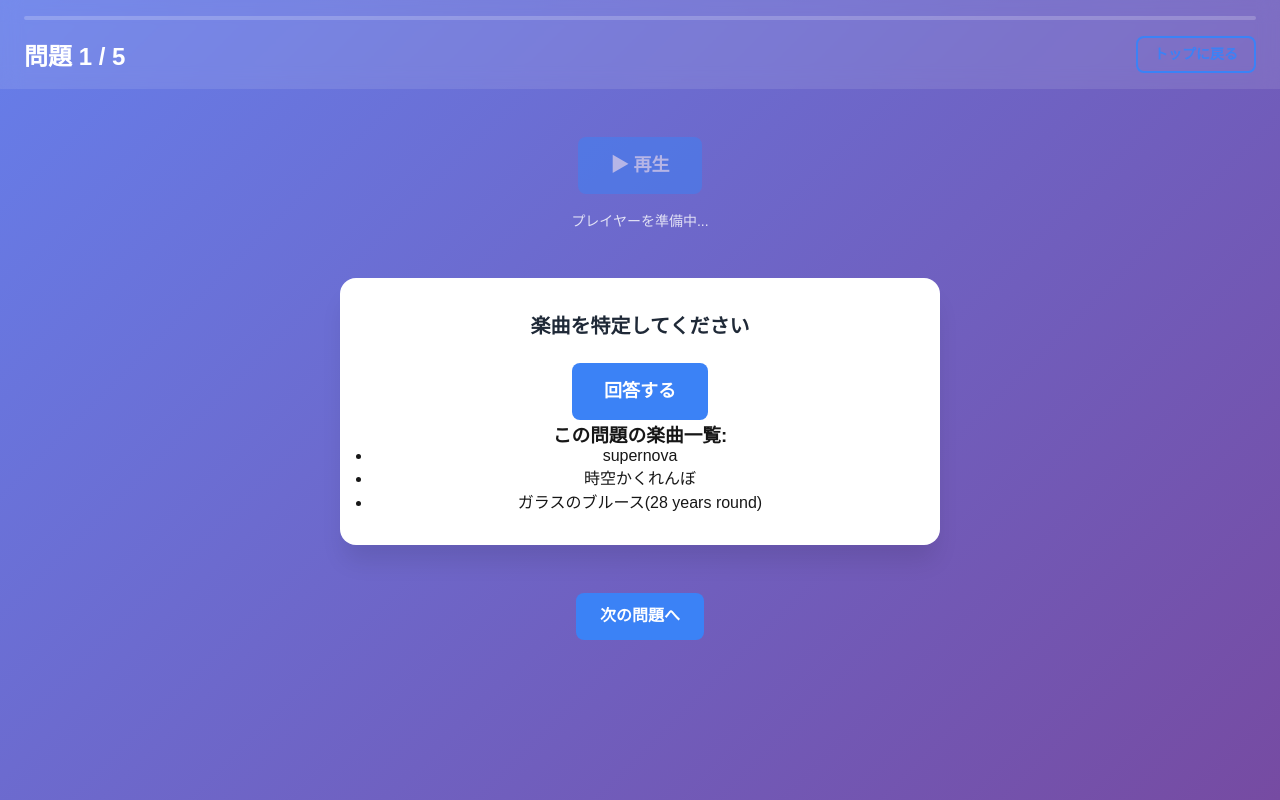
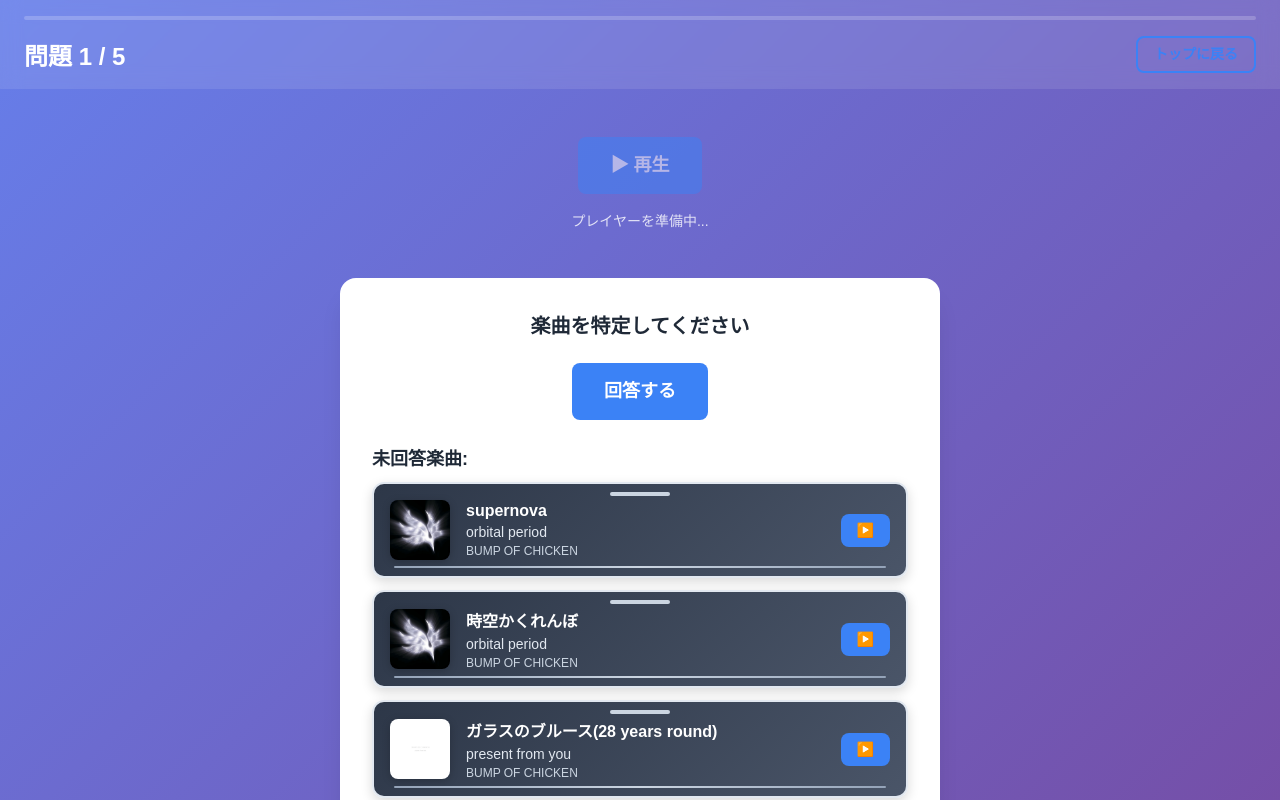
Before and after one commit to ueda-kio/triple-meaming, a Next.js app: page /quiz in a window 1280 px wide. Both pictures are taken after a click on the button "答えを見る". Shown: the top 800 px of the page. Built offline with nearby package versions, Linux system fonts and the light colour scheme.

Commit message:
Added the ability to play the correct song.

```diff
--- a/src/components/quiz/QuizContainer.module.css
+++ b/src/components/quiz/QuizContainer.module.css
@@ -98,6 +98,45 @@
   color: #dc2626;
 }
 
+.correctAnswers {
+  margin-top: 24px;
+  text-align: left;
+}
+
+.correctAnswers h3 {
+  margin: 0 0 16px 0;
+  font-size: 18px;
+  color: #1f2937;
+}
+
+.cassetteList {
+  display: flex;
+  flex-direction: column;
+  gap: 12px;
+}
+
+.revealedAnswers {
+  margin-top: 24px;
+  text-align: left;
+}
+
+.revealedAnswers h3 {
+  margin: 0 0 12px 0;
+  font-size: 18px;
+  color: #1f2937;
+}
+
+.revealedAnswers ul {
+  margin: 0;
+  padding-left: 20px;
+  list-style-type: disc;
+}
+
+.revealedAnswers li {
+  margin-bottom: 4px;
+  color: #374151;
+}
+
 .controls {
   display: flex;
   gap: 16px;
--- a/src/components/quiz/QuizContainer.tsx
+++ b/src/components/quiz/QuizContainer.tsx
@@ -3,7 +3,7 @@
 import { useRouter } from 'next/navigation';
 import { useCallback, useEffect, useState } from 'react';
 import { Button } from '@/components/common';
-import { useMultipleYouTubePlayers } from '@/hooks';
+import { useMultipleYouTubePlayers, useSingleYouTubePlayer } from '@/hooks';
 import {
   calculateProgress,
   generateQuizQuestions,
@@ -12,6 +12,7 @@
 import { fetchSongsData, getSelectedAlbumIds, createAlbumsQueryParam } from '@/lib/songs-api';
 import type { Album, QuizQuestion, SongsData, Track } from '@/types';
 import { AnswerModal } from './AnswerModal';
+import { TrackCassetteCard } from './TrackCassetteCard';
 import styles from './QuizContainer.module.css';
 
 interface QuizContainerProps {
@@ -34,9 +35,10 @@
     trackNumber: number;
   }>({ isOpen: false, trackNumber: 1 });
 
-  // YouTube Player
+  // YouTube Players
   const { isPlaying, isAllPlayersReady, playTracks, stopTracks, preloadTracks } =
     useMultipleYouTubePlayers();
+  const singlePlayer = useSingleYouTubePlayer('correct-track-player');
 
   // データの初期読み込みとクイズ生成
   useEffect(() => {
@@ -99,6 +101,23 @@
   const handleStopTracks = () => {
     stopTracks();
   };
+
+  // 個別楽曲再生
+  const handlePlaySingleTrack = useCallback(
+    (track: Track, startTime: number) => {
+      // メイン再生中なら停止
+      if (isPlaying) {
+        stopTracks();
+      }
+      singlePlayer.playTrack(track, startTime, 5);
+    },
+    [isPlaying, stopTracks, singlePlayer],
+  );
+
+  // 個別楽曲停止
+  const handleStopSingleTrack = useCallback(() => {
+    singlePlayer.stopTrack();
+  }, [singlePlayer]);
 
   // 回答モーダルを開く
   const handleOpenAnswerModal = (trackNumber: number) => {
@@ -282,32 +301,98 @@
           {currentQuestion.correctAnswers.length > 0 && (
             <div className={styles.correctAnswers}>
               <h3>正解済み楽曲:</h3>
-              <ul>
+              <div className={styles.cassetteList}>
                 {currentQuestion.correctAnswers.map((trackId) => {
                   const track = currentQuestion.tracks.find(t => t.id === trackId);
+                  const trackIndex = currentQuestion.tracks.findIndex(t => t.id === trackId);
+                  const startTime = trackIndex !== -1 ? currentQuestion.startTimes[trackIndex] : 0;
+
+                  if (!track || !songsData) return null;
+
+                  // 楽曲が所属するアルバムとアーティストを検索
+                  let albumInfo: { album: Album; artistName: string } | null = null;
+                  for (const artist of songsData.artists) {
+                    for (const album of artist.albums) {
+                      if (album.tracks.some(t => t.id === trackId)) {
+                        albumInfo = { album, artistName: artist.name };
+                        break;
+                      }
+                    }
+                    if (albumInfo) break;
+                  }
+
+                  if (!albumInfo) return null;
+
                   return (
-                    <li key={trackId}>{track?.title}</li>
+                    <TrackCassetteCard
+                      key={trackId}
+                      track={track}
+                      album={albumInfo.album}
+                      artistName={albumInfo.artistName}
+                      startTime={startTime}
+                      onPlay={handlePlaySingleTrack}
+                      onStop={handleStopSingleTrack}
+                      isPlaying={singlePlayer.isPlaying}
+                    />
                   );
                 })}
-              </ul>
+              </div>
             </div>
           )}
-          {/* 答えが見られた場合の全楽曲表示 */}
+          {/* 答えが見られた場合の未回答楽曲表示 */}
           {currentQuestion.isAnswerRevealed && (
             <div className={styles.revealedAnswers}>
-              <h3>この問題の楽曲一覧:</h3>
-              <ul>
-                {currentQuestion.tracks.map((track) => (
-                  <li key={track.id}>{track.title}</li>
-                ))}
-              </ul>
+              <h3>未回答楽曲:</h3>
+              <div className={styles.cassetteList}>
+                {currentQuestion.tracks.map((track, index) => {
+                  // 既に正解済みの楽曲は除外
+                  if (currentQuestion.correctAnswers.includes(track.id)) {
+                    return null;
+                  }
+
+                  if (!songsData) return null;
+
+                  // 楽曲が所属するアルバムとアーティストを検索
+                  let albumInfo: { album: Album; artistName: string } | null = null;
+                  for (const artist of songsData.artists) {
+                    for (const album of artist.albums) {
+                      if (album.tracks.some(t => t.id === track.id)) {
+                        albumInfo = { album, artistName: artist.name };
+                        break;
+                      }
+                    }
+                    if (albumInfo) break;
+                  }
+
+                  if (!albumInfo) return null;
+
+                  const startTime = currentQuestion.startTimes[index];
+
+                  return (
+                    <TrackCassetteCard
+                      key={track.id}
+                      track={track}
+                      album={albumInfo.album}
+                      artistName={albumInfo.artistName}
+                      startTime={startTime}
+                      onPlay={handlePlaySingleTrack}
+                      onStop={handleStopSingleTrack}
+                      isPlaying={singlePlayer.isPlaying}
+                    />
+                  );
+                })}
+              </div>
             </div>
           )}
         </div>
 
         <div className={styles.controls}>
           {!currentQuestion.isAnswerRevealed && (
-            <Button variant="secondary" onClick={handleShowAnswer}>
+            <Button
+              variant="secondary"
+              onClick={handleShowAnswer}
+              disabled={currentQuestion.correctAnswers.length === 3}
+            >
               答えを見る
             </Button>
           )}
--- /dev/null
+++ b/src/components/quiz/TrackCassetteCard.module.css
@@ -0,0 +1,123 @@
+.cassetteCard {
+  display: flex;
+  align-items: center;
+  gap: 16px;
+  padding: 16px;
+  background: linear-gradient(135deg, #2d3748 0%, #4a5568 100%);
+  border-radius: 12px;
+  border: 2px solid #e2e8f0;
+  box-shadow: 0 4px 12px rgba(0, 0, 0, 0.15);
+  min-height: 80px;
+  transition: all 0.2s ease-in-out;
+  position: relative;
+}
+
+.cassetteCard:hover {
+  transform: translateY(-2px);
+  box-shadow: 0 6px 16px rgba(0, 0, 0, 0.2);
+}
+
+/* カセットテープ風の装飾 */
+.cassetteCard::before {
+  content: '';
+  position: absolute;
+  top: 8px;
+  left: 50%;
+  transform: translateX(-50%);
+  width: 60px;
+  height: 4px;
+  background: #cbd5e1;
+  border-radius: 2px;
+}
+
+.cassetteCard::after {
+  content: '';
+  position: absolute;
+  bottom: 8px;
+  left: 20px;
+  right: 20px;
+  height: 2px;
+  background: linear-gradient(90deg, #94a3b8 0%, #cbd5e1 50%, #94a3b8 100%);
+  border-radius: 1px;
+}
+
+.albumJacket {
+  flex-shrink: 0;
+  width: 60px;
+  height: 60px;
+  border-radius: 8px;
+  overflow: hidden;
+  box-shadow: 0 2px 8px rgba(0, 0, 0, 0.2);
+}
+
+.jacketImage {
+  width: 100%;
+  height: 100%;
+  object-fit: cover;
+}
+
+.trackInfo {
+  flex: 1;
+  display: flex;
+  flex-direction: column;
+  gap: 4px;
+  min-width: 0; /* flex item のテキスト省略のため */
+}
+
+.trackTitle {
+  font-size: 16px;
+  font-weight: 700;
+  color: #ffffff;
+  margin: 0;
+  white-space: nowrap;
+  overflow: hidden;
+  text-overflow: ellipsis;
+}
+
+.albumName {
+  font-size: 14px;
+  color: #e2e8f0;
+  margin: 0;
+  white-space: nowrap;
+  overflow: hidden;
+  text-overflow: ellipsis;
+}
+
+.artistName {
+  font-size: 12px;
+  color: #cbd5e1;
+  margin: 0;
+  white-space: nowrap;
+  overflow: hidden;
+  text-overflow: ellipsis;
+}
+
+.playButton {
+  flex-shrink: 0;
+}
+
+/* レスポンシブ対応 */
+@media (max-width: 768px) {
+  .cassetteCard {
+    gap: 12px;
+    padding: 12px;
+    min-height: 70px;
+  }
+
+  .albumJacket {
+    width: 50px;
+    height: 50px;
+  }
+
+  .trackTitle {
+    font-size: 14px;
+  }
+
+  .albumName {
+    font-size: 12px;
+  }
+
+  .artistName {
+    font-size: 11px;
+  }
+}
--- /dev/null
+++ b/src/components/quiz/TrackCassetteCard.tsx
@@ -0,0 +1,61 @@
+import { Button } from '@/components/common';
+import type { Track, Album } from '@/types';
+import styles from './TrackCassetteCard.module.css';
+
+interface TrackCassetteCardProps {
+  track: Track;
+  album: Album;
+  artistName: string;
+  startTime: number;
+  onPlay: (track: Track, startTime: number) => void;
+  onStop: () => void;
+  isPlaying?: boolean;
+}
+
+export const TrackCassetteCard: React.FC<TrackCassetteCardProps> = ({
+  track,
+  album,
+  artistName,
+  startTime,
+  onPlay,
+  onStop,
+  isPlaying = false,
+}) => {
+  const handleClick = () => {
+    if (isPlaying) {
+      onStop();
+    } else {
+      onPlay(track, startTime);
+    }
+  };
+
+  return (
+    <div className={styles.cassetteCard}>
+      <div className={styles.albumJacket}>
+        <img
+          src={album.jacketUrl}
+          alt={`${album.name}のジャケット`}
+          className={styles.jacketImage}
+          onError={(e) => {
+            const target = e.target as HTMLImageElement;
+            target.src = '/placeholder-album.svg';
+          }}
+        />
+      </div>
+      <div className={styles.trackInfo}>
+        <h4 className={styles.trackTitle}>{track.title}</h4>
+        <p className={styles.albumName}>{album.name}</p>
+        <p className={styles.artistName}>{artistName}</p>
+      </div>
+      <div className={styles.playButton}>
+        <Button
+          variant="primary"
+          size="small"
+          onClick={handleClick}
+        >
+          {isPlaying ? '⏸️' : '▶️'}
+        </Button>
+      </div>
+    </div>
+  );
+};
--- a/src/hooks/index.ts
+++ b/src/hooks/index.ts
@@ -1,2 +1,3 @@
 export { useMultipleYouTubePlayers } from './useMultipleYouTubePlayers';
+export { useSingleYouTubePlayer } from './useSingleYouTubePlayer';
 export { useYouTubePlayer } from './useYouTubePlayer';
--- a/src/hooks/useMultipleYouTubePlayers.ts
+++ b/src/hooks/useMultipleYouTubePlayers.ts
@@ -1,3 +1,4 @@
+/// <reference path="../types/youtube.d.ts" />
 import { useCallback, useEffect, useMemo, useState } from 'react';
 import type { Track } from '@/types';
 import { useYouTubePlayer } from './useYouTubePlayer';
--- /dev/null
+++ b/src/hooks/useSingleYouTubePlayer.ts
@@ -0,0 +1,50 @@
+/// <reference path="../types/youtube.d.ts" />
+import { useCallback, useState } from 'react';
+import type { Track } from '@/types';
+import { useYouTubePlayer } from './useYouTubePlayer';
+
+interface UseSingleYouTubePlayerReturn {
+  isPlaying: boolean;
+  isPlayerReady: boolean;
+  playTrack: (track: Track, startTime: number, duration?: number) => void;
+  stopTrack: () => void;
+}
+
+export const useSingleYouTubePlayer = (playerId: string = 'single-youtube-player'): UseSingleYouTubePlayerReturn => {
+  const [isPlaying, setIsPlaying] = useState(false);
+  const player = useYouTubePlayer(playerId);
+
+  const playTrack = useCallback(
+    (track: Track, startTime: number, duration: number = 5) => {
+      if (!player.isPlayerReady) {
+        console.warn('Player is not ready yet');
+        return;
+      }
+
+      try {
+        player.playTrack(track.youtubeUrl, startTime, duration);
+        setIsPlaying(true);
+
+        // 指定時間後に自動停止
+        setTimeout(() => {
+          setIsPlaying(false);
+        }, duration * 1000);
+      } catch (error) {
+        console.error('Failed to play track:', error);
+      }
+    },
+    [player],
+  );
+
+  const stopTrack = useCallback(() => {
+    player.stopTrack();
+    setIsPlaying(false);
+  }, [player]);
+
+  return {
+    isPlaying,
+    isPlayerReady: player.isPlayerReady,
+    playTrack,
+    stopTrack,
+  };
+};
--- a/src/lib/youtube-utils.ts
+++ b/src/lib/youtube-utils.ts
@@ -1,3 +1,5 @@
+/// <reference path="../types/youtube.d.ts" />
+
 /**
  * YouTube URL から Video ID を抽出する
  * @param url YouTube URL
```
Also changed, not shown: src/hooks/useYouTubePlayer.ts (+19 -18 lines).
